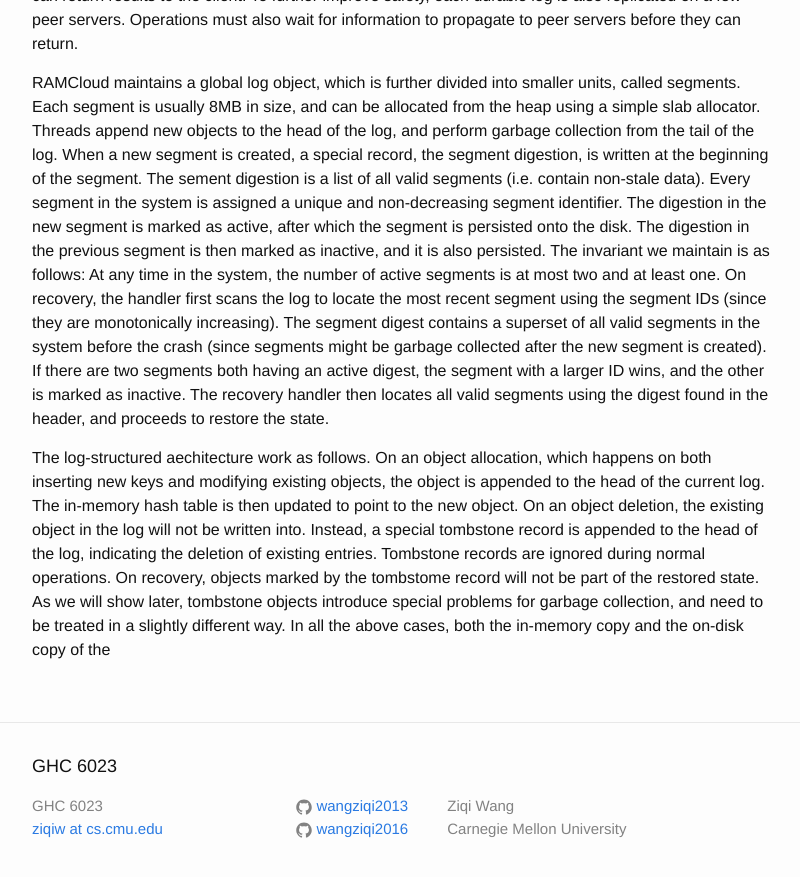
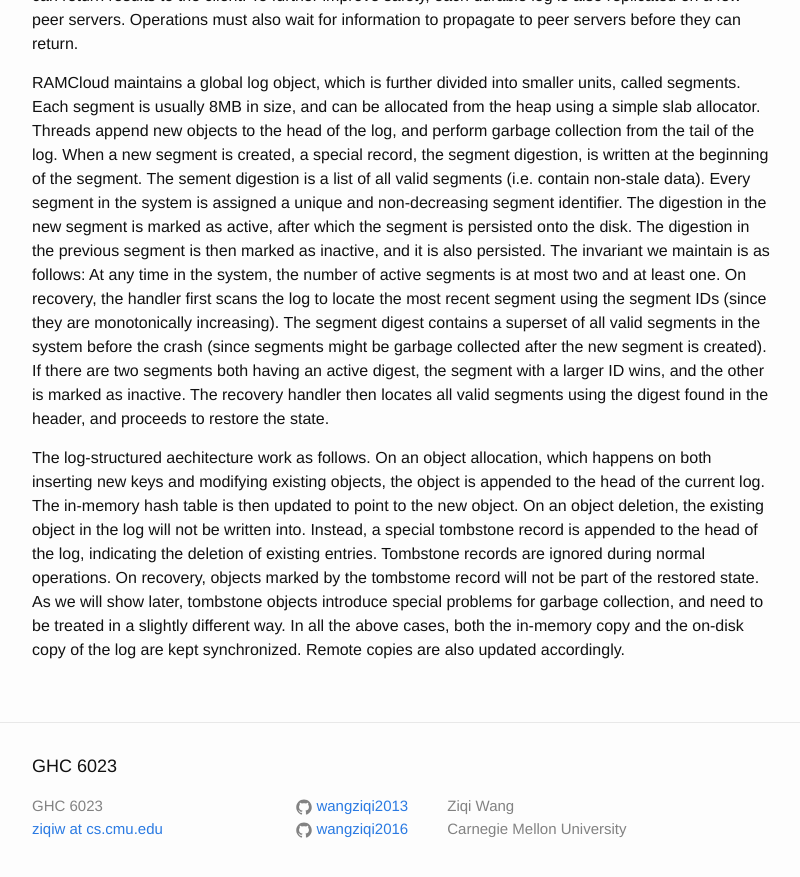
Before and after one commit to wangziqi2013/wangziqi2013.github.io, a Jekyll site: the page built from _posts/2019-03-03-log-structured-mem-for-dram-based-storage.markdown, in a window 1280 px wide and 900 px high, scrolled down 1018 px. Shown: the top 877 px of the window, without its empty margins (238-1038 px from the left). Built offline with Jekyll 4.4.1, drawn with Linux system fonts in a browser that asks for light colours.

Commit message:
Small change

```diff
--- a/_posts/2019-03-03-log-structured-mem-for-dram-based-storage.markdown
+++ b/_posts/2019-03-03-log-structured-mem-for-dram-based-storage.markdown
@@ -55,4 +55,5 @@ to the new object. On an object deletion, the existing object in the log will no
 record is appended to the head of the log, indicating the deletion of existing entries. Tombstone records are ignored during
 normal operations. On recovery, objects marked by the tombstome record will not be part of the restored state. As we will show
 later, tombstone objects introduce special problems for garbage collection, and need to be treated in a slightly different way.
-In all the above cases, both the in-memory copy and the on-disk copy of the
+In all the above cases, both the in-memory copy and the on-disk copy of the log are kept synchronized. Remote copies are
+also updated accordingly.
```
